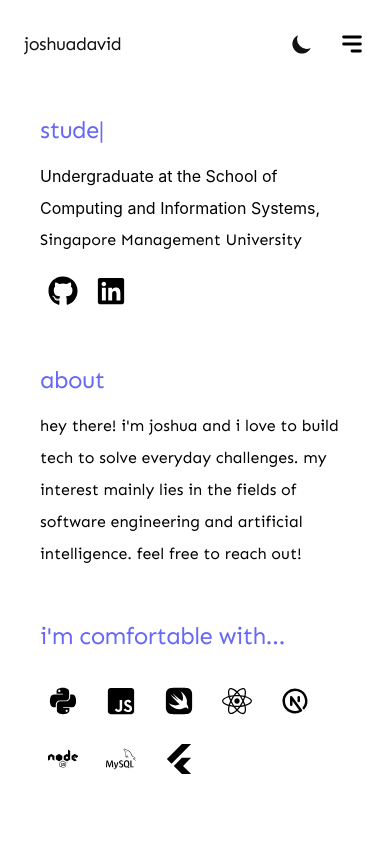
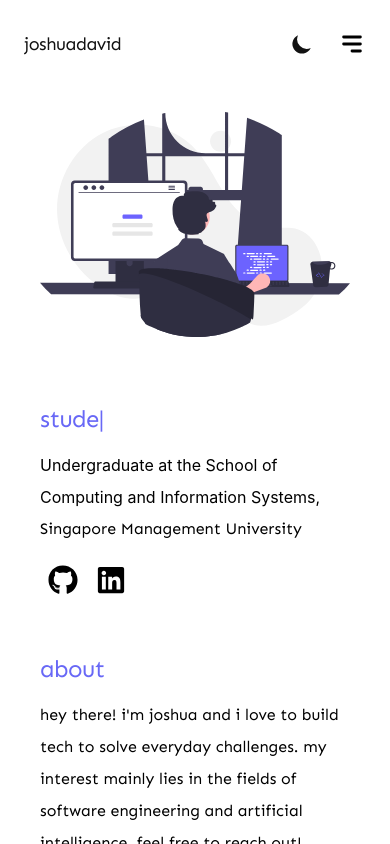
Before and after one commit to joshuadavidang/joshua-david-legacy, a Next.js app: page /landingPage in a window 390 px wide. Built offline with nearby package versions, Linux system fonts and the light colour scheme.

Commit message:
code clean up

```diff
--- a/pages/landingPage.jsx
+++ b/pages/landingPage.jsx
@@ -61,7 +61,7 @@ export default function LandingPage(props) {
             </div>
           </div>
 
-          <span className="hidden md:block">
+          <span>
             <Image src={Coding_II} alt="coding_II" width="350" />
           </span>
         </Post>
--- a/shared/Container/index.js
+++ b/shared/Container/index.js
@@ -3,7 +3,7 @@ export default function Post(props) {
   return (
     <>
       <div
-        className={`flex flex-row md:justify-center items-center gap-48 ${className}`}
+        className={`flex flex-col-reverse md:flex-row md:justify-center items-center gap-16 md:gap-48 ${className}`}
       >
         {children}
       </div>
```
